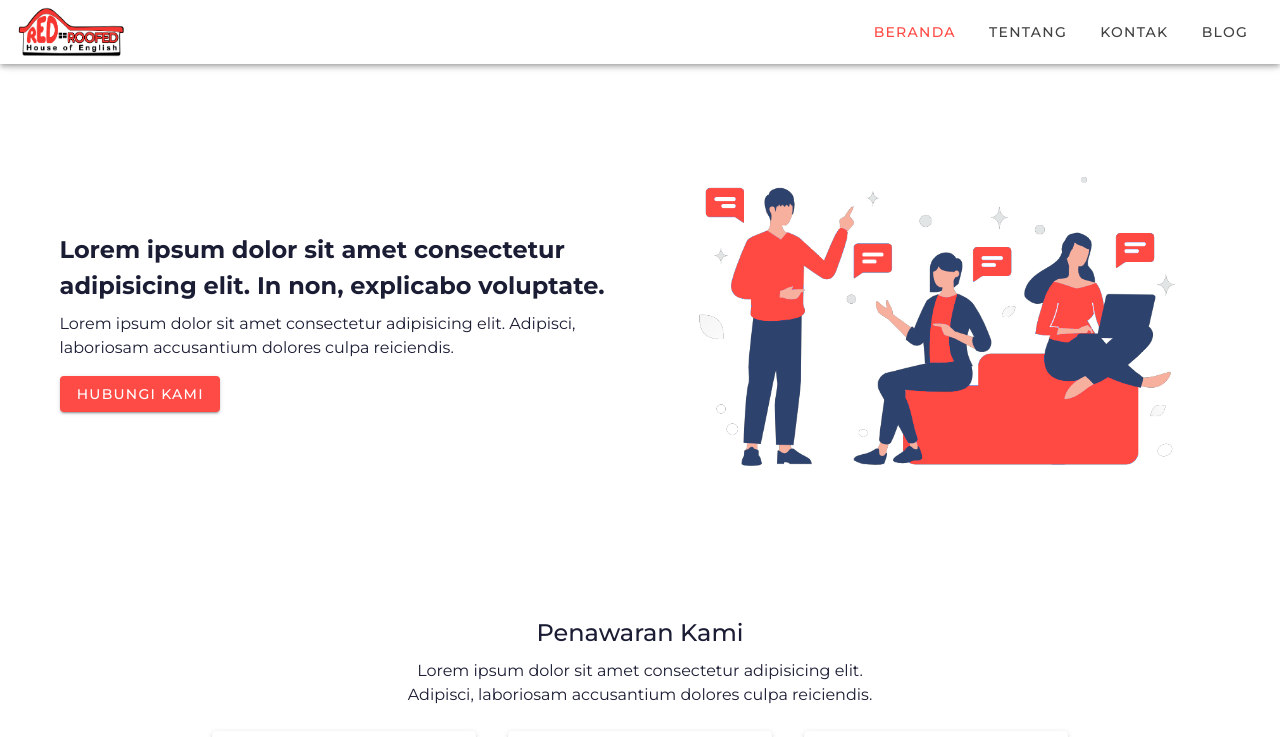
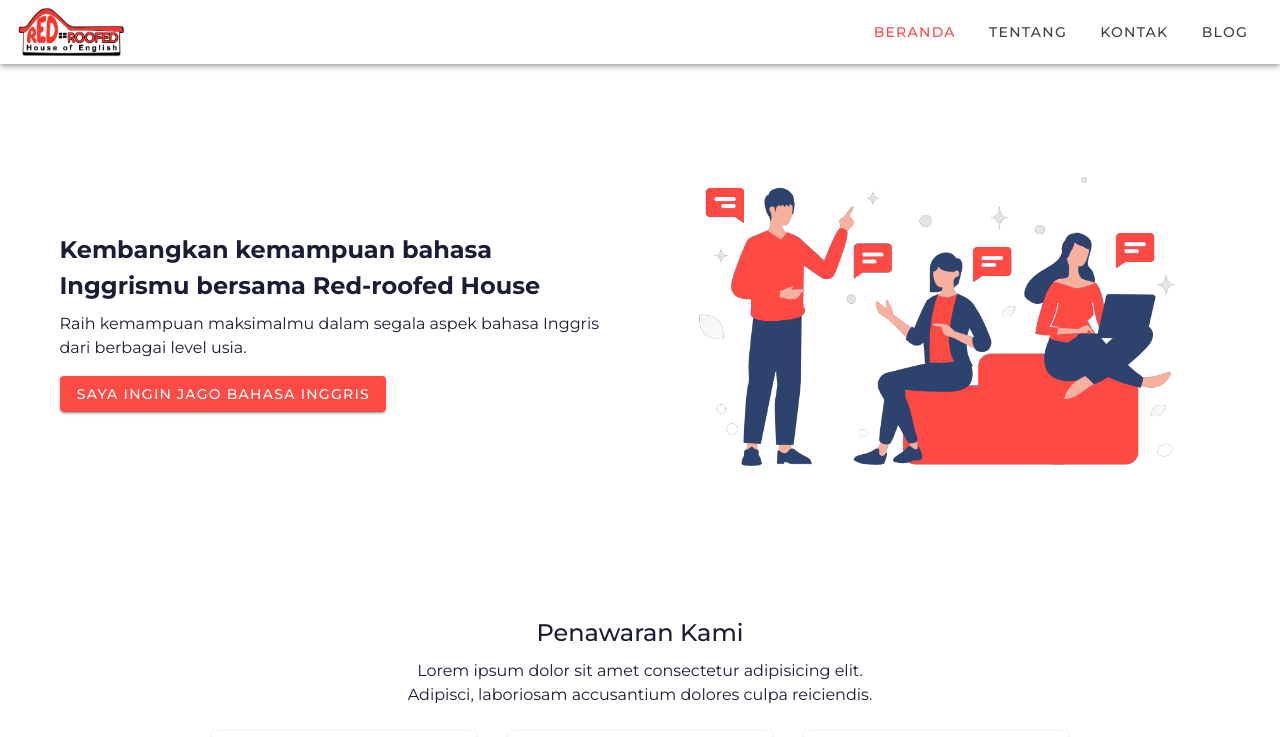
Before and after one commit to Nurhiman20/redroofed-web, a Nuxt app: page / in a window 1280 px wide. Shown: the top 737 px of the page. Built offline with nearby package versions, Linux system fonts and the light colour scheme.

Commit message:
section(Hero): Add wording

```diff
--- a/nuxt.config.js
+++ b/nuxt.config.js
@@ -6,8 +6,8 @@ export default {
 
   // Global page headers: https://go.nuxtjs.dev/config-head
   head: {
-    titleTemplate: '%s - RedRoofed',
-    title: 'redroofed-web',
+    titleTemplate: '%s - Red-roofed House',
+    title: 'Red-roofed Web',
     htmlAttrs: {
       lang: 'en'
     },
--- a/pages/index.vue
+++ b/pages/index.vue
@@ -4,9 +4,9 @@
       <v-row justify="center" align="center">
         <v-col cols="12" md="6" lg="6" xl="6">
           <div>
-            <h1>Lorem ipsum dolor sit amet consectetur adipisicing elit. In non, explicabo voluptate.</h1>
-            <p class="mt-2">Lorem ipsum dolor sit amet consectetur adipisicing elit. Adipisci, laboriosam accusantium dolores culpa reiciendis.</p>
-            <v-btn color="primary">Hubungi Kami</v-btn>
+            <h1>Kembangkan kemampuan bahasa Inggrismu bersama Red-roofed House</h1>
+            <p class="mt-2">Raih kemampuan maksimalmu dalam segala aspek bahasa Inggris dari berbagai level usia.</p>
+            <v-btn color="primary">Saya ingin jago Bahasa Inggris</v-btn>
           </div>
         </v-col>
         <v-col cols="12" md="6" lg="6" xl="6">
@@ -181,12 +181,12 @@
 <script>
 export default {
   head: {
-    title: 'Beranda',
+    title: 'Belajar Bareng di House of English',
     meta: [
       {
         hid: 'description',
         name: 'description',
-        content: 'Lorem ipsum dolor sit amet consectetur adipisicing elit. Adipisci, laboriosam accusantium dolores culpa reiciendis.'
+        content: 'Kembangkan kemampuan bahasa Inggrismu bersama Red-roofed House'
       }
     ],
   },
```
